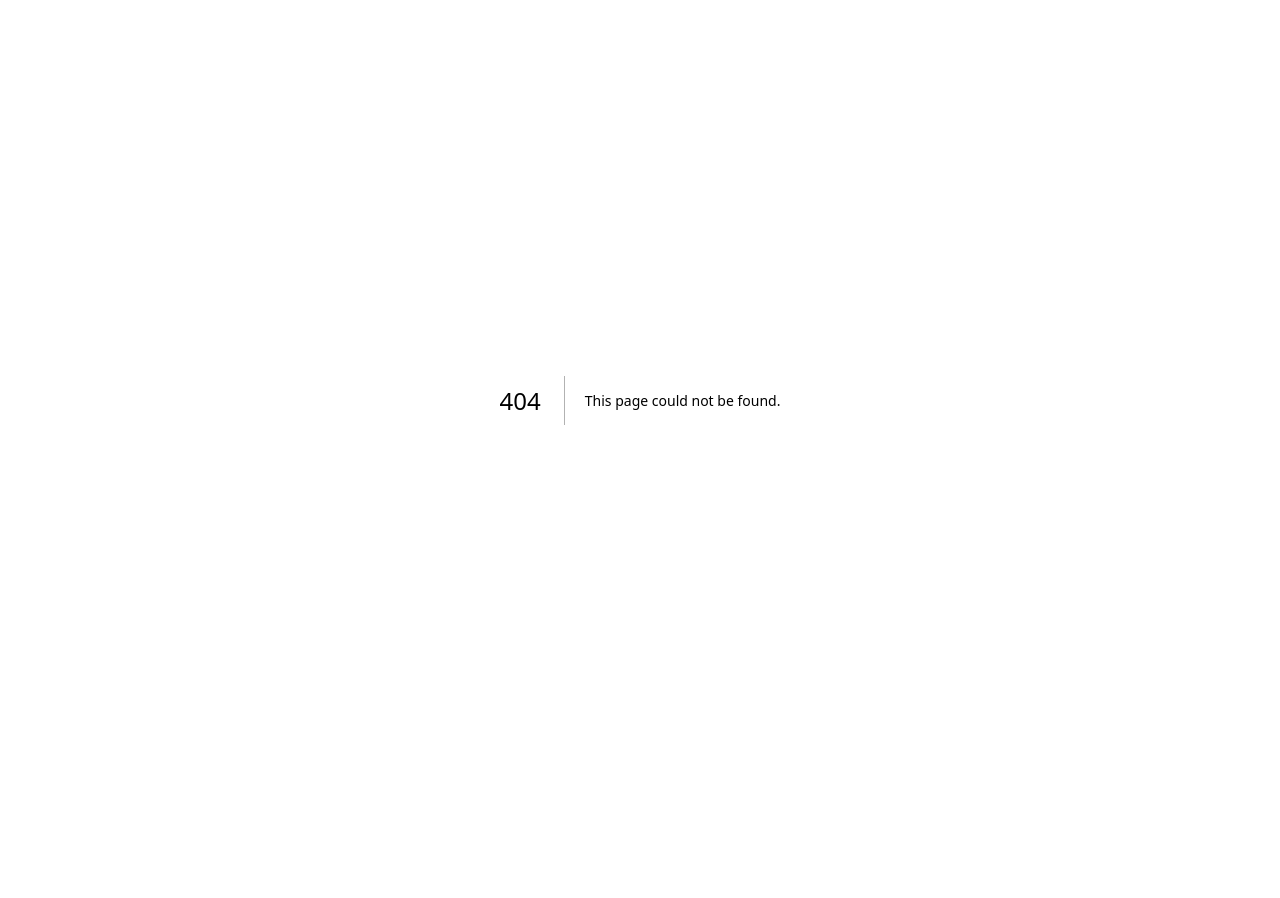
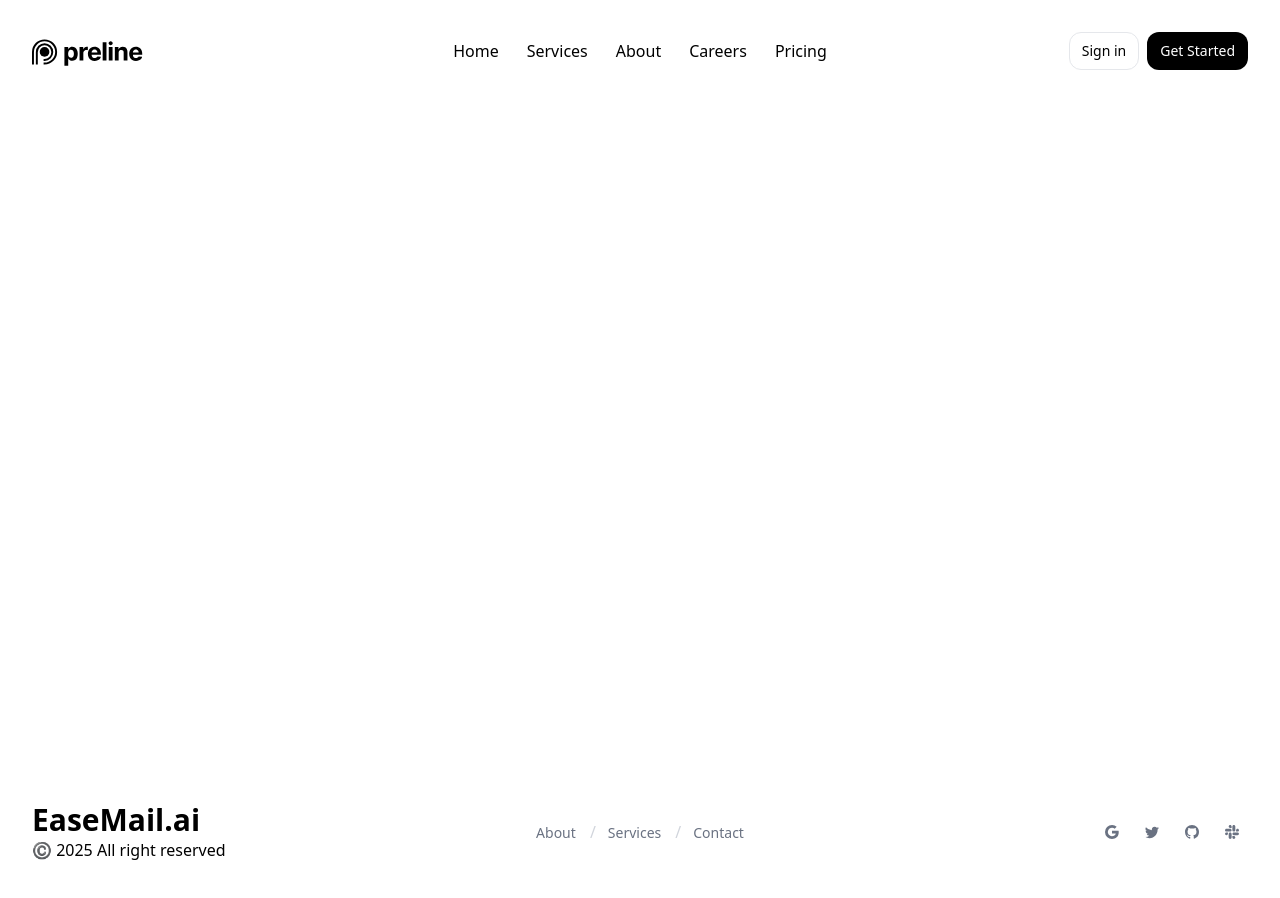
Before and after one commit to shivam3981/Easemail.ai, a Next.js app in the folder frontend/: page /footer in a window 1280 px wide. Before the commit this address had no page. Shown: the top 898 px of the page. Before the commit the page ends 800 px from the top, so only its background shows below. Built offline with nearby package versions, Linux system fonts and the light colour scheme.

Commit message:
Created Pages

```diff
--- a/frontend/src/app/(main)/about/page.jsx
+++ b/frontend/src/app/(main)/about/page.jsx
@@ -26,8 +26,8 @@
 
                 Writing emails can be time-consuming, repetitive, and challenging, especially when dealing with different tones, formats, and industry-specific requirements. Many professionals struggle with structuring emails, maintaining a formal tone, and ensuring clarity. <br />
                 <b className='text-2xl font-bold text-blue-700'> Easemail.ai </b> is a one-stop solution designed to generate well-structured email templates, with seamless Gmail integration, users can send emails directly from the platform and automate follow-up replies, reducing manual effort and increasing response rates. <br />
-                By leveraging <b class='font-bold'>Natural Language Processing (NLP) </b> and <b className='font-bold'>AI-driven customization</b>, <b className='font-bold'>Easemail.ai</b> ensures that every email maintains a consistent tone, aligns with industry-specific requirements, and accurately reflects the sender's intent. Whether for job applications, client outreach, or business correspondence, Easemail.ai optimizes email writing, saving time and improving engagement. <br />
-                With features like <b class='font-bold'>grammar correction, tone adjustments, and email tracking</b>, the platform provides a complete email management solution, helping users communicate more efficiently and professionally.
+                By leveraging <b className='font-bold'>Natural Language Processing (NLP) </b> and <b className='font-bold'>AI-driven customization</b>, <b className='font-bold'>Easemail.ai</b> ensures that every email maintains a consistent tone, aligns with industry-specific requirements, and accurately reflects the sender's intent. Whether for job applications, client outreach, or business correspondence, Easemail.ai optimizes email writing, saving time and improving engagement. <br />
+                With features like <b className='font-bold'>grammar correction, tone adjustments, and email tracking</b>, the platform provides a complete email management solution, helping users communicate more efficiently and professionally.
                 This AI-powered tool will optimize email communication, ensuring efficiency and consistency.
 
                 <br />
--- /dev/null
+++ b/frontend/src/app/(main)/footer/page.jsx
@@ -0,0 +1,121 @@
+import React from 'react'
+
+const footer = () => {
+    return (
+        <div className="flex flex-col min-h-screen">
+            <div className="flex-grow">
+                {/* Your main content goes here */}
+            </div>
+            <footer className="mt-auto w-full max-w-[85rem] py-10 px-4 sm:px-6 lg:px-8 mx-auto">
+                {/* Grid */}
+                <div className="grid grid-cols-1 md:grid-cols-3 items-center gap-5">
+                    <div>
+                        <a
+                            className="flex-none text-3xl font-semibold text-black focus:outline-hidden"
+                            href="#"
+                            aria-label="Brand"
+                        >
+                            EaseMail.ai
+                        </a>
+                        <p > ©️ 2025 All right reserved </p>
+                    </div>
+                    {/* End Col */}
+                    <ul className="text-center">
+                        <li className="inline-block relative pe-8 last:pe-0 last-of-type:before:hidden before:absolute before:top-1/2 before:end-3 before:-translate-y-1/2 before:content-['/'] before:text-gray-300">
+                            <a
+                                className="inline-flex gap-x-2 text-sm text-gray-500 hover:text-black focus:outline-hidden focus:text-gray-800"
+                                href="#"
+                            >
+                                About
+                            </a>
+                        </li>
+                        <li className="inline-block relative pe-8 last:pe-0 last-of-type:before:hidden before:absolute before:top-1/2 before:end-3 before:-translate-y-1/2 before:content-['/'] before:text-gray-300">
+                            <a
+                                className="inline-flex gap-x-2 text-sm text-gray-500 hover:text-black focus:outline-hidden focus:text-gray-800"
+                                href="#"
+                            >
+                                Services
+                            </a>
+                        </li>
+                        <li className="inline-block relative pe-8 last:pe-0 last-of-type:before:hidden before:absolute before:top-1/2 before:end-3 before:-translate-y-1/2 before:content-['/'] before:text-gray-300">
+                            <a
+                                className="inline-flex gap-x-2 text-sm text-gray-500 hover:text-black focus:outline-hidden focus:text-gray-800"
+                                href="#"
+                            >
+                                Contact
+                            </a>
+                        </li>
+                    </ul>
+                    {/* End Col */}
+                    {/* Social Brands */}
+                    <div className="md:text-end space-x-2">
+                        <a
+                            className="size-8 inline-flex justify-center items-center gap-x-2 text-sm font-semibold rounded-full border border-transparent text-gray-500 hover:bg-gray-50 focus:outline-hidden focus:bg-gray-50 disabled:opacity-50 disabled:pointer-events-none"
+                            href="#"
+                        >
+                            <svg
+                                className="shrink-0 size-3.5"
+                                xmlns="http://www.w3.org/2000/svg"
+                                width={16}
+                                height={16}
+                                fill="currentColor"
+                                viewBox="0 0 16 16"
+                            >
+                                <path d="M15.545 6.558a9.42 9.42 0 0 1 .139 1.626c0 2.434-.87 4.492-2.384 5.885h.002C11.978 15.292 10.158 16 8 16A8 8 0 1 1 8 0a7.689 7.689 0 0 1 5.352 2.082l-2.284 2.284A4.347 4.347 0 0 0 8 3.166c-2.087 0-3.86 1.408-4.492 3.304a4.792 4.792 0 0 0 0 3.063h.003c.635 1.893 2.405 3.301 4.492 3.301 1.078 0 2.004-.276 2.722-.764h-.003a3.702 3.702 0 0 0 1.599-2.431H8v-3.08h7.545z" />
+                            </svg>
+                        </a>
+                        <a
+                            className="size-8 inline-flex justify-center items-center gap-x-2 text-sm font-semibold rounded-full border border-transparent text-gray-500 hover:bg-gray-50 focus:outline-hidden focus:bg-gray-50 disabled:opacity-50 disabled:pointer-events-none"
+                            href="#"
+                        >
+                            <svg
+                                className="shrink-0 size-3.5"
+                                xmlns="http://www.w3.org/2000/svg"
+                                width={16}
+                                height={16}
+                                fill="currentColor"
+                                viewBox="0 0 16 16"
+                            >
+                                <path d="M5.026 15c6.038 0 9.341-5.003 9.341-9.334 0-.14 0-.282-.006-.422A6.685 6.685 0 0 0 16 3.542a6.658 6.658 0 0 1-1.889.518 3.301 3.301 0 0 0 1.447-1.817 6.533 6.533 0 0 1-2.087.793A3.286 3.286 0 0 0 7.875 6.03a9.325 9.325 0 0 1-6.767-3.429 3.289 3.289 0 0 0 1.018 4.382A3.323 3.323 0 0 1 .64 6.575v.045a3.288 3.288 0 0 0 2.632 3.218 3.203 3.203 0 0 1-.865.115 3.23 3.23 0 0 1-.614-.057 3.283 3.283 0 0 0 3.067 2.277A6.588 6.588 0 0 1 .78 13.58a6.32 6.32 0 0 1-.78-.045A9.344 9.344 0 0 0 5.026 15z" />
+                            </svg>
+                        </a>
+                        <a
+                            className="size-8 inline-flex justify-center items-center gap-x-2 text-sm font-semibold rounded-full border border-transparent text-gray-500 hover:bg-gray-50 focus:outline-hidden focus:bg-gray-50 disabled:opacity-50 disabled:pointer-events-none"
+                            href="#"
+                        >
+                            <svg
+                                className="shrink-0 size-3.5"
+                                xmlns="http://www.w3.org/2000/svg"
+                                width={16}
+                                height={16}
+                                fill="currentColor"
+                                viewBox="0 0 16 16"
+                            >
+                                <path d="M8 0C3.58 0 0 3.58 0 8c0 3.54 2.29 6.53 5.47 7.59.4.07.55-.17.55-.38 0-.19-.01-.82-.01-1.49-2.01.37-2.53-.49-2.69-.94-.09-.23-.48-.94-.82-1.13-.28-.15-.68-.52-.01-.53.63-.01 1.08.58 1.23.82.72 1.21 1.87.87 2.33.66.07-.52.28-.87.51-1.07-1.78-.2-3.64-.89-3.64-3.95 0-.87.31-1.59.82-2.15-.08-.2-.36-1.02.08-2.12 0 0 .67-.21 2.2.82.64-.18 1.32-.27 2-.27.68 0 1.36.09 2 .27 1.53-1.04 2.2-.82 2.2-.82.44 1.1.16 1.92.08 2.12.51.56.82 1.27.82 2.15 0 3.07-1.87 3.75-3.65 3.95.29.25.54.73.54 1.48 0 1.07-.01 1.93-.01 2.2 0 .21.15.46.55.38A8.012 8.012 0 0 0 16 8c0-4.42-3.58-8-8-8z" />
+                            </svg>
+                        </a>
+                        <a
+                            className="size-8 inline-flex justify-center items-center gap-x-2 text-sm font-semibold rounded-full border border-transparent text-gray-500 hover:bg-gray-50 focus:outline-hidden focus:bg-gray-50 disabled:opacity-50 disabled:pointer-events-none"
+                            href="#"
+                        >
+                            <svg
+                                className="shrink-0 size-3.5"
+                                xmlns="http://www.w3.org/2000/svg"
+                                width={16}
+                                height={16}
+                                fill="currentColor"
+                                viewBox="0 0 16 16"
+                            >
+                                <path d="M3.362 10.11c0 .926-.756 1.681-1.681 1.681S0 11.036 0 10.111C0 9.186.756 8.43 1.68 8.43h1.682v1.68zm.846 0c0-.924.756-1.68 1.681-1.68s1.681.756 1.681 1.68v4.21c0 .924-.756 1.68-1.68 1.68a1.685 1.685 0 0 1-1.682-1.68v-4.21zM5.89 3.362c-.926 0-1.682-.756-1.682-1.681S4.964 0 5.89 0s1.68.756 1.68 1.68v1.682H5.89zm0 .846c.924 0 1.68.756 1.68 1.681S6.814 7.57 5.89 7.57H1.68C.757 7.57 0 6.814 0 5.89c0-.926.756-1.682 1.68-1.682h4.21zm6.749 1.682c0-.926.755-1.682 1.68-1.682.925 0 1.681.756 1.681 1.681s-.756 1.681-1.68 1.681h-1.681V5.89zm-.848 0c0 .924-.755 1.68-1.68 1.68A1.685 1.685 0 0 1 8.43 5.89V1.68C8.43.757 9.186 0 10.11 0c.926 0 1.681.756 1.681 1.68v4.21zm-1.681 6.748c.926 0 1.682.756 1.682 1.681S11.036 16 10.11 16s-1.681-.756-1.681-1.68v-1.682h1.68zm0-.847c-.924 0-1.68-.755-1.68-1.68 0-.925.756-1.681 1.68-1.681h4.21c.924 0 1.68.756 1.68 1.68 0 .926-.756 1.681-1.68 1.681h-4.21z" />
+                            </svg>
+                        </a>
+                    </div>
+                    {/* End Social Brands */}
+                </div>
+                {/* End Grid */}
+            </footer>
+        </div>
+    )
+}
+
+export default footer;
```
